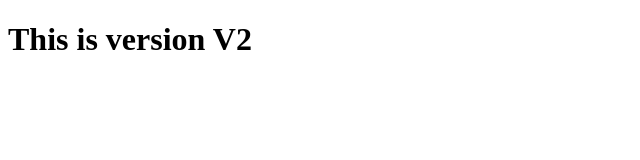
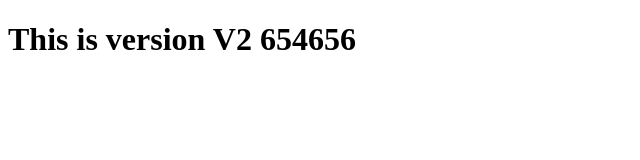
Before and after one commit to archi2503/gitrepo, a plain HTML site: page index.html in a window 1280 px wide. Shown: the whole page, without its empty margins (0-640 px from the left). Drawn offline with Linux system fonts and the light colour scheme.

Commit message:
this is v2

```diff
--- a/index.html
+++ b/index.html
@@ -6,6 +6,6 @@
     <title>Document</title>
 </head>
 <body>
-    <h1>This is version V2</h1>
+    <h1>This is version V2 654656</h1>
 </body>
 </html>
```
